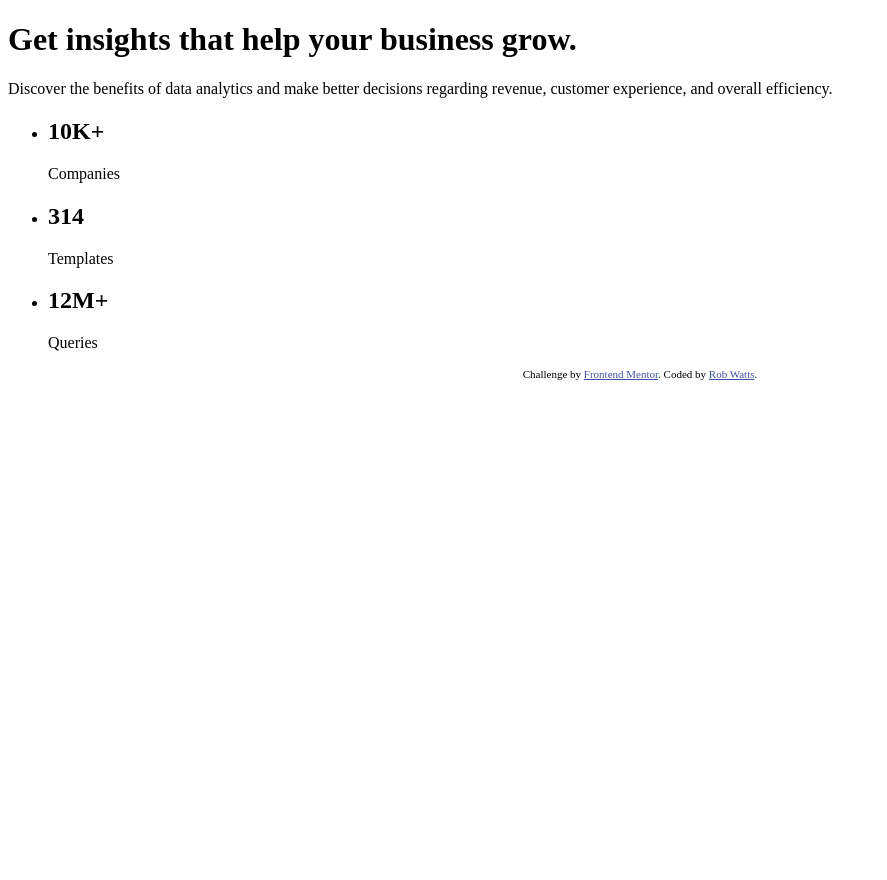
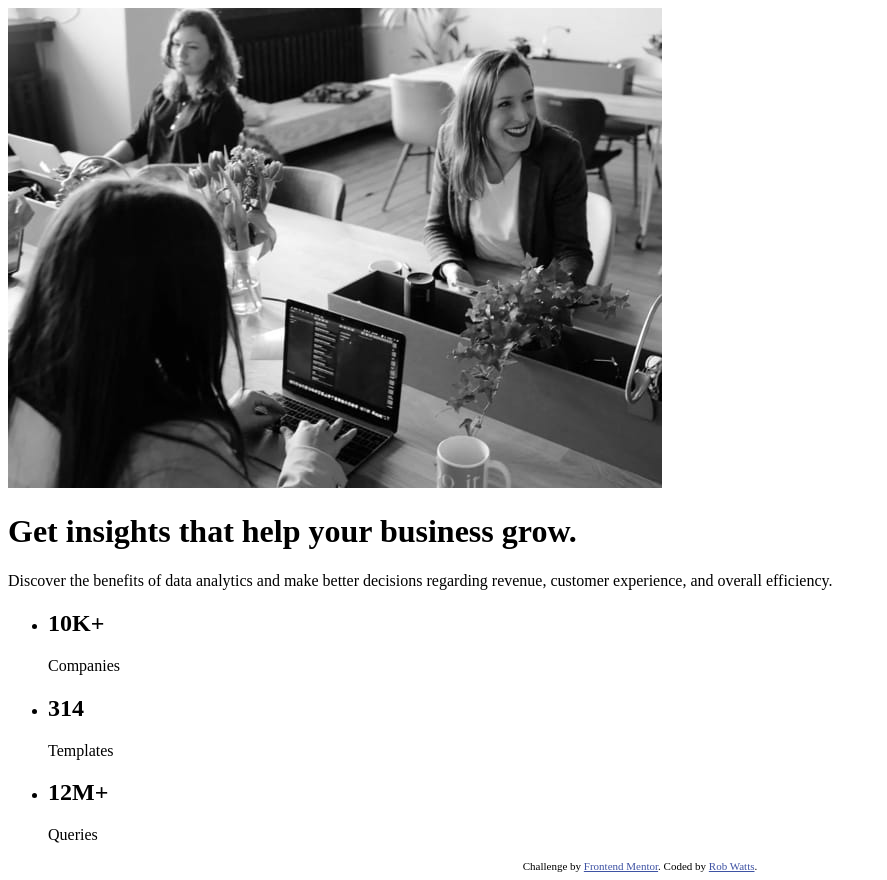
Before and after one commit to robinwatts96/stats-preview-card-component-main, a plain HTML site: page index.html in a window 1280 px wide. Shown: the whole page, without its empty margins (0-887 px from the left). Before the commit the page ends 800 px from the top, so only its background shows below. Drawn offline with Linux system fonts and the light colour scheme.

Commit message:
Update index.html

```diff
--- a/index.html
+++ b/index.html
@@ -16,7 +16,9 @@
 </head>
 <body>
 
-  <h1>Get insights that help your business grow.</h1>
+  <img src="images/image-header-mobile.jpg">
+
+  <h1>Get <span>insights</span> that help your business grow.</h1>
 
   <p>Discover the benefits of data analytics and make better decisions regarding revenue, customer
   experience, and overall efficiency.</p>
```
